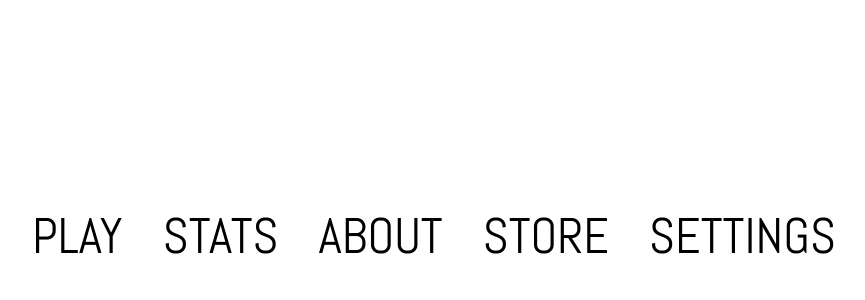
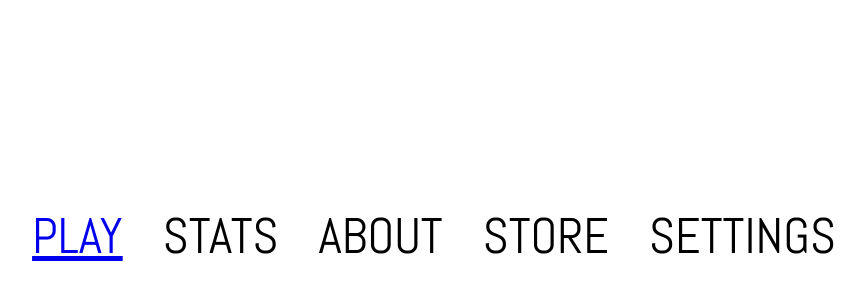
Before and after one commit to kallefreij/2d-Game, a React (Create React App) app in the folder 2dgame/: page /#/menu in a window 1280 px wide. Before the commit this address led to /#/play. Shown: the part 102-402 px from the top of the page, without its empty margins (206-1071 px from the left). Built offline with nearby package versions, Linux system fonts and the light colour scheme.

Commit message:
menu routing

```diff
--- a/2dgame/package.json
+++ b/2dgame/package.json
@@ -8,6 +8,7 @@
     "@testing-library/user-event": "^12.8.1",
     "react": "^17.0.1",
     "react-dom": "^17.0.1",
+    "react-router-dom": "^5.2.0",
     "react-scripts": "4.0.3",
     "web-vitals": "^1.1.0"
   },
--- a/2dgame/src/App.js
+++ b/2dgame/src/App.js
@@ -1,10 +1,22 @@
 import './App.css';
 import Menu from './Menu/menu';
+import {
+  HashRouter as Router,
+  Switch,
+  Route,
+  Redirect,
+} from "react-router-dom";
+import Pong from './Play/Pong/pong';
 
 function App() {
   return (
     <div className="App">
-      <Menu />
+      <Router>
+        <Switch>
+        <Route exact path="/menu" component={Menu}></Route>
+        <Route exact path="/play" component={Pong}></Route>
+        </Switch>
+      </Router>
     </div>
   );
 }
--- a/2dgame/src/Menu/menu.jsx
+++ b/2dgame/src/Menu/menu.jsx
@@ -1,6 +1,7 @@
 import react from 'react';
 import { Grid, Button } from "@material-ui/core";
 import styles from '../Menu/menu.css'
+import { NavLink } from "react-router-dom";
 
 function Menu() {
     return(
@@ -14,7 +15,9 @@ function Menu() {
                     spacing={5}
                 >
                     <Grid item>
+                    <NavLink to="/play">
                         <p class="buttonText">PLAY</p>
+                    </NavLink>
                     </Grid>
                     <Grid item>
                         <p class="buttonText">STATS</p>
--- /dev/null
+++ b/2dgame/src/Play/Pong/pong.jsx
@@ -0,0 +1,12 @@
+import react from 'react';
+
+
+function Pong() {
+    return(
+        <div>
+            <h1>PONG</h1>
+        </div>
+    )
+}
+
+export default Pong;
```
Also changed, not shown: 1 other file (tests, documents, lock files or other folders).
